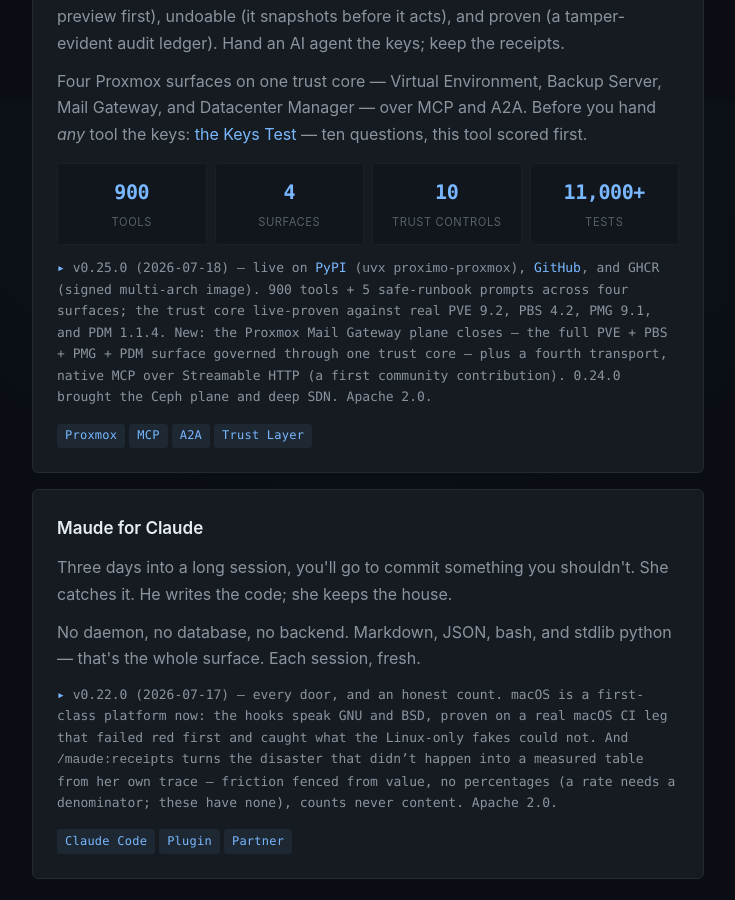
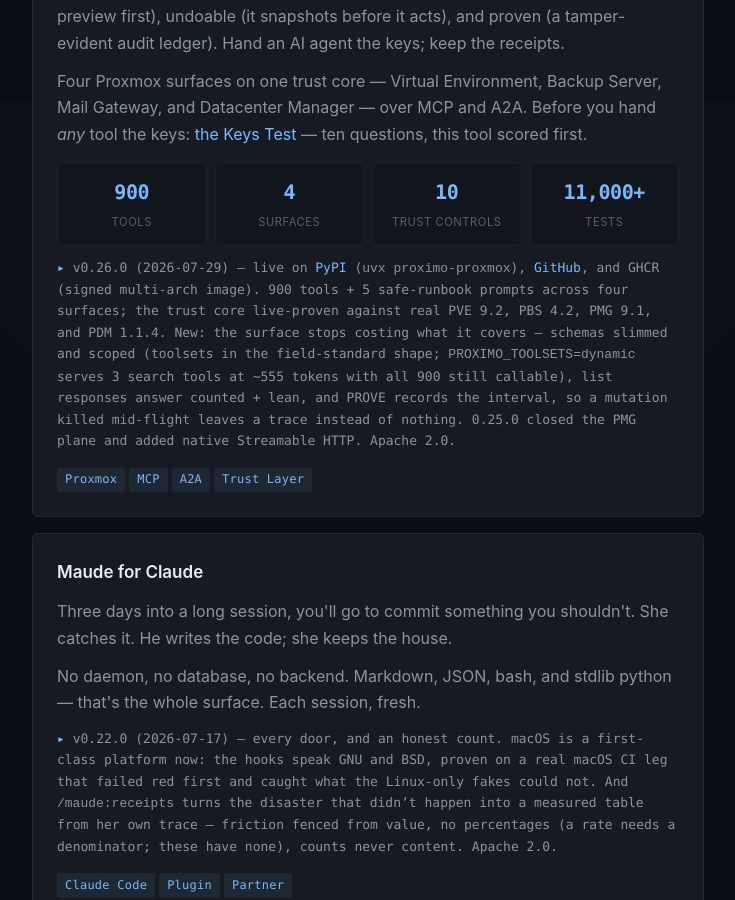
Before and after one commit to john-broadway/john-broadway.github.io, a Jekyll site: the page built from index.html, in a window 1280 px wide and 900 px high, scrolled down 1699 px. Shown: the whole window, without its empty margins (272-1007 px from the left). Built offline with Jekyll 4.4.1, drawn with Linux system fonts in a browser that asks for light colours.

Commit message:
proximo card: v0.26.0 — the surface stops costing what it covers
Status line REPLACED for the 0.26.0 release: schema slim + toolsets +
the ~555-token dynamic facade, counted lean list responses, PROVE
interval recording. Count stays 900 (true at this release).

Co-Authored-By: Claude Fable 5 <noreply@anthropic.com>

```diff
--- a/index.html
+++ b/index.html
@@ -51,7 +51,7 @@ description: Independent AI researcher and infrastructure architect. Sovereign A
       <div class="stat"><div class="num">10</div><div class="label">trust controls</div></div>
       <div class="stat"><div class="num">11,000+</div><div class="label">tests</div></div>
     </div>
-    <p class="status">v0.25.0 (2026-07-18) &mdash; live on <a href="https://pypi.org/project/proximo-proxmox/">PyPI</a> (<code>uvx proximo-proxmox</code>), <a href="https://github.com/john-broadway/proximo">GitHub</a>, and GHCR (signed multi-arch image). 900 tools + 5 safe-runbook prompts across four surfaces; the trust core live-proven against real PVE 9.2, PBS 4.2, PMG 9.1, and PDM 1.1.4. New: the Proxmox Mail Gateway plane closes &mdash; the full PVE + PBS + PMG + PDM surface governed through one trust core &mdash; plus a fourth transport, native MCP over Streamable HTTP (a first community contribution). 0.24.0 brought the Ceph plane and deep SDN. Apache 2.0.</p>
+    <p class="status">v0.26.0 (2026-07-29) &mdash; live on <a href="https://pypi.org/project/proximo-proxmox/">PyPI</a> (<code>uvx proximo-proxmox</code>), <a href="https://github.com/john-broadway/proximo">GitHub</a>, and GHCR (signed multi-arch image). 900 tools + 5 safe-runbook prompts across four surfaces; the trust core live-proven against real PVE 9.2, PBS 4.2, PMG 9.1, and PDM 1.1.4. New: the surface stops costing what it covers &mdash; schemas slimmed and scoped (toolsets in the field-standard shape; <code>PROXIMO_TOOLSETS=dynamic</code> serves 3 search tools at ~555 tokens with all 900 still callable), list responses answer counted + lean, and PROVE records the interval, so a mutation killed mid-flight leaves a trace instead of nothing. 0.25.0 closed the PMG plane and added native Streamable HTTP. Apache 2.0.</p>
     <div class="tags"><span>Proxmox</span><span>MCP</span><span>A2A</span><span>Trust Layer</span></div>
   </article>
 
```
